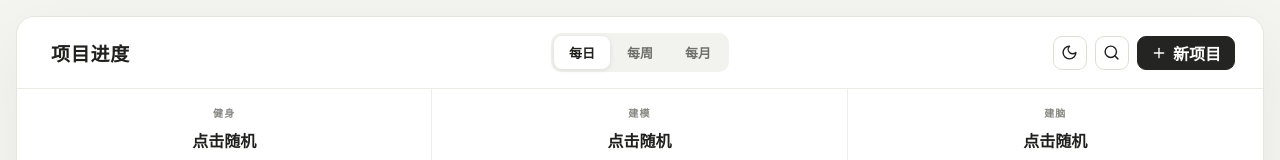
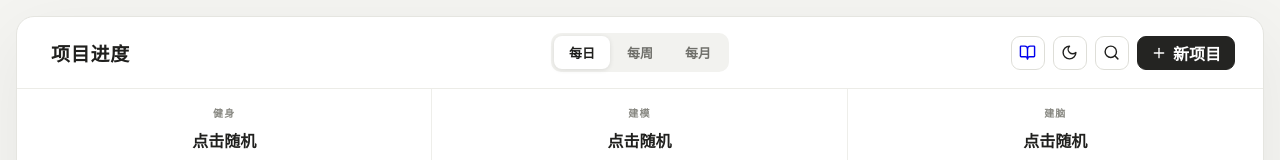
Before and after one commit to sange1022/project-checkin-dashboard, a React (Vite) app: page / in a window 1280 px wide. Shown: the top 160 px of the page. Built offline with nearby package versions, Linux system fonts and the light colour scheme; the HTML template or start-up script is replaced by a standard one.

Commit message:
feat: add English copywork shortcut

```diff
--- a/src/App.tsx
+++ b/src/App.tsx
@@ -1,5 +1,5 @@
 import { useEffect, useMemo, useRef, useState } from 'react'
-import { ChevronLeft, ChevronRight, Download, Moon, Plus, Search, Sun, Upload, X } from 'lucide-react'
+import { BookOpen, ChevronLeft, ChevronRight, Download, Moon, Plus, Search, Sun, Upload, X } from 'lucide-react'
 import { EditableText } from './components/EditableText'
 import { ProjectDialog } from './components/ProjectDialog'
 import { ProjectGrid } from './components/ProjectGrid'
@@ -158,6 +158,16 @@ export default function App() {
           ))}
         </nav>
         <div className="top-actions">
+          <a
+            className="icon-button"
+            href="https://sange1022.github.io/english-copywork-trainer/"
+            target="_blank"
+            rel="noopener noreferrer"
+            aria-label="英语抄写"
+            title="英语抄写"
+          >
+            <BookOpen size={17} />
+          </a>
           <button className="icon-button" aria-label={actualTheme === 'dark' ? '切换白天模式' : '切换夜晚模式'} onClick={toggleTheme}>
             {actualTheme === 'dark' ? <Sun size={17} /> : <Moon size={17} />}
           </button>
--- a/src/styles.css
+++ b/src/styles.css
@@ -42,6 +42,7 @@ body, .app-shell, button, input, .checkin-cell, .aggregate-cell { transition: co
 .daily-random .locked strong { color: #292927; }
 .icon-button, .new-project-button, .today-button, .ghost-button, .primary-button { min-height: 34px; border: 1px solid #deded8; background: #fff; border-radius: 9px; cursor: pointer; display: inline-flex; align-items: center; justify-content: center; gap: 6px; }
 .icon-button { width: 34px; padding: 0; }
+.top-actions a.icon-button { text-decoration: none; }
 .new-project-button, .today-button, .ghost-button, .primary-button { padding: 0 13px; }
 .new-project-button, .primary-button { background: #242422; color: #fff; border-color: #242422; }
 .primary-button:disabled { opacity: .4; cursor: not-allowed; }
```
Also changed, not shown: 3 other files (tests, documents, lock files or other folders).
